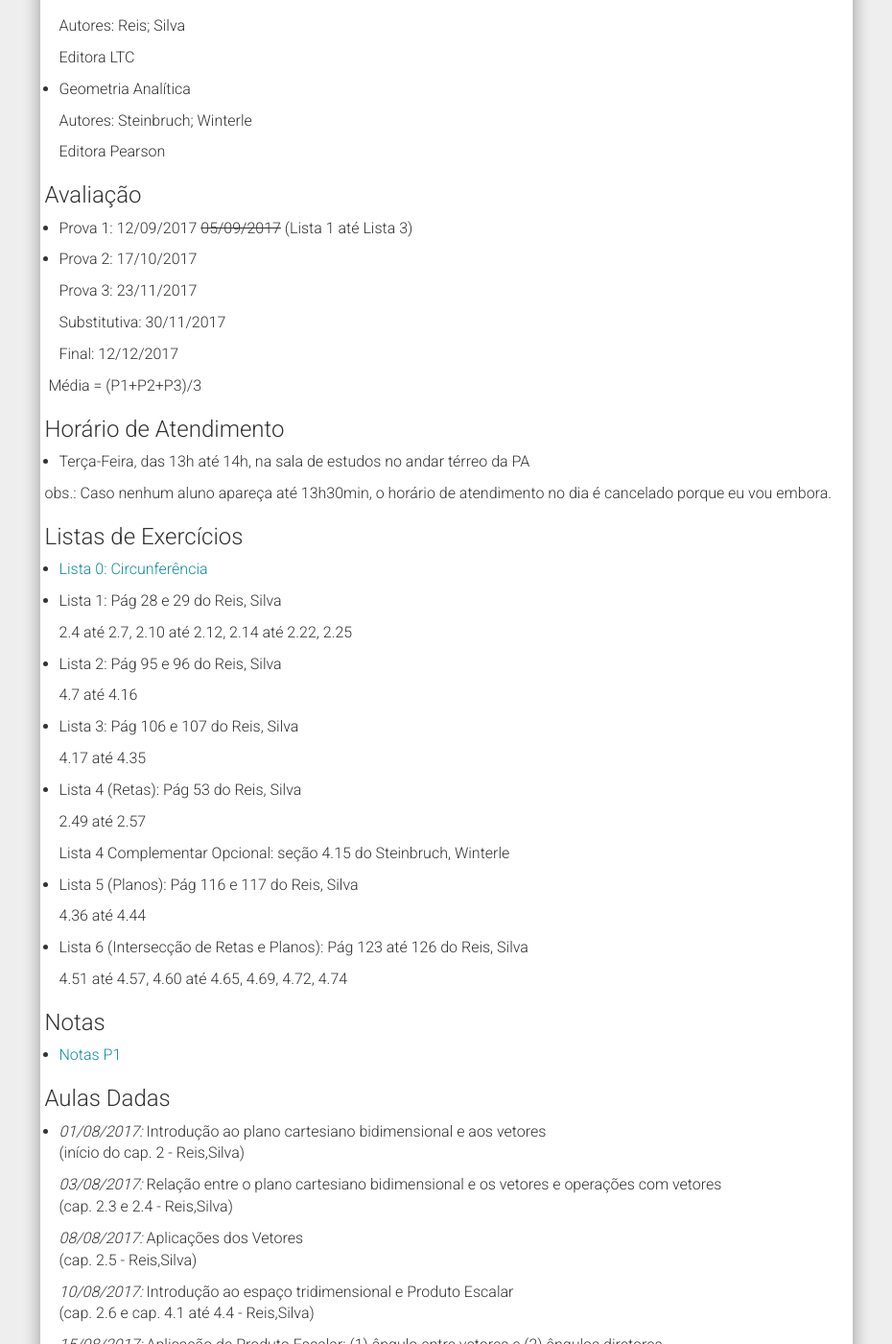
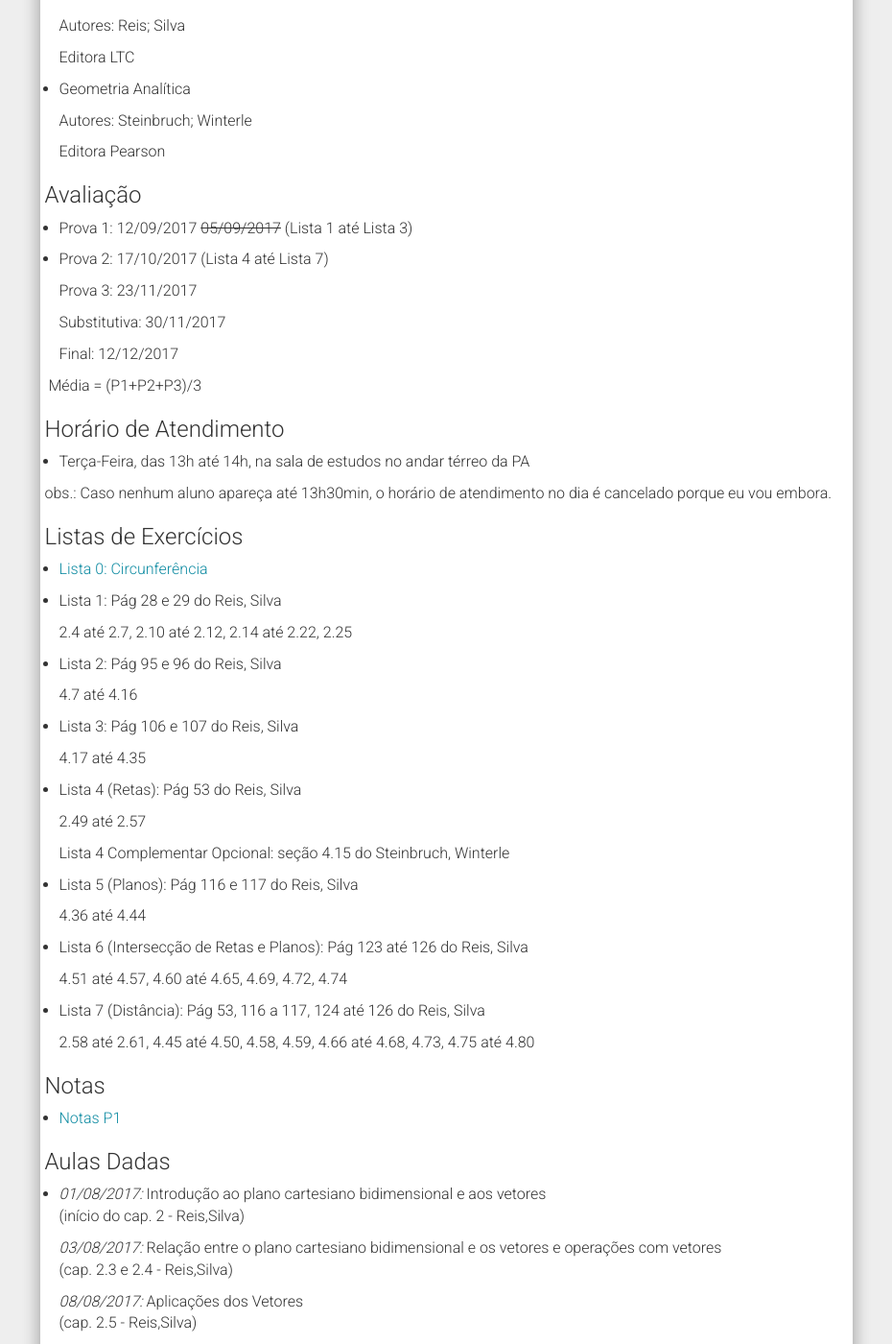
Before and after one commit to chunggnuhc/chunggnuhc.github.io, a Jekyll site: the page built from engMecanica2sem2017.md, in a window 1280 px wide and 1400 px high, scrolled down 662 px. Shown: the whole window at 96% size, without its empty margins (321-1251 px from the left). Built offline with Jekyll 4.4.1, drawn with Linux system fonts in a browser that asks for light colours; nearby versions of some CDN libraries; some of the changed text lies outside the part shown.

Commit message:
Update engMec - ListaExerc e Cronograma

```diff
--- a/engMecanica2sem2017.md
+++ b/engMecanica2sem2017.md
@@ -36,7 +36,7 @@
 
 - Prova 1: 12/09/2017 <strike>05/09/2017</strike> (Lista 1 até Lista 3)
 
-- Prova 2: 17/10/2017
+- Prova 2: 17/10/2017 (Lista 4 até Lista 7)
 
   Prova 3: 23/11/2017
 
@@ -82,6 +82,9 @@
 
   4.51 até 4.57, 4.60 até 4.65, 4.69, 4.72, 4.74
 
+- Lista 7 (Distância): Pág 53, 116 a 117,  124 até 126 do Reis, Silva
+
+  2.58 até 2.61, 4.45 até 4.50, 4.58, 4.59, 4.66 até 4.68, 4.73, 4.75 até 4.80
 
 <h3>Notas</h3>
 
@@ -124,3 +127,9 @@
   _26/09/2017:_ Intersecção de Plano com retas e outros planos <br />(cap. 4.10 e 4.11 - Reis,Silva)
 
   _28/09/2017:_ Distância de Ponto a Reta no R2 e no R3 <br />(cap. 2.11 e 4.14 - Reis,Silva)
+
+  _03/10/2017:_ Recesso escolar devido ao EVINCI
+
+  _05/10/2017:_ Distâncias entre Duas Retas, entre Ponto e Plano, entre Dois Planos e entre plano e retas <br />(cap 4.13 a 4.15 - Reis e Silva)
+
+  _10/10/2017:_ Aula de exercícios
```
